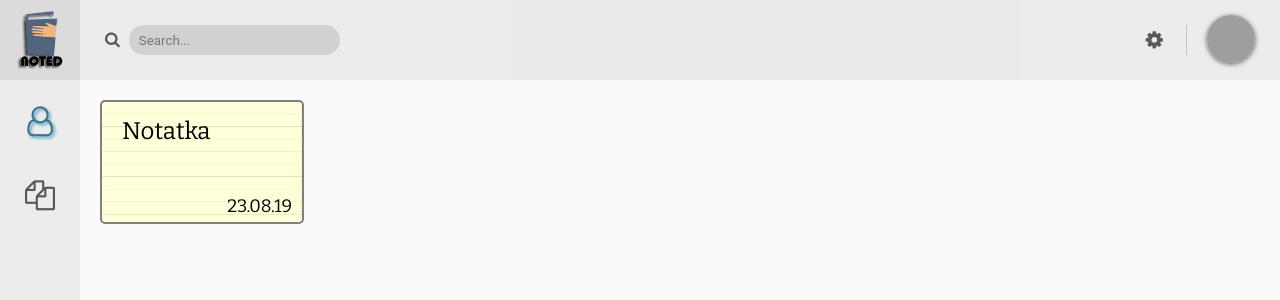
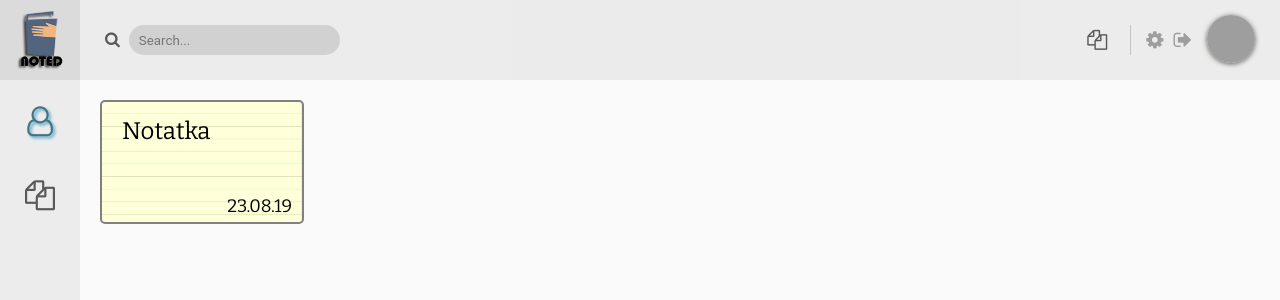
Before and after one commit to PiksoKN/hackathon_frozent, a PHP site: page /dashboard_notes.php in a window 1280 px wide. Shown: the top 300 px of the page. Run offline with PHP 8.4, Linux system fonts and the light colour scheme; grey boxes are pictures that could not be loaded.

Commit message:
A ajaaaaak

```diff
--- a/css/notes.css
+++ b/css/notes.css
@@ -8,7 +8,7 @@
     border-radius: 5px;
     position:relative;
     margin: 20px 10px 10px 20px;
-    background-image:url(../img/notes.jpg);
+    background-image:url(../data/notes.jpg);
     background-size:cover;
   }
   .note-title {
--- a/dashboard_notes.php
+++ b/dashboard_notes.php
@@ -21,8 +21,10 @@
             <input type="text" placeholder="Search..." class="header-search-input">
         </div>
         <div class="header-button-wrap">
-            <div class="header-button"><i class="fa fa-cog" aria-hidden="true"></i></div>
+            <div class="header-button"><i class="fa fa-files-o" aria-hidden="true"></i></div>
             <div class="header-splitter"></div>
+            <div class="header-button-av"><i class="fa fa-cog" aria-hidden="true"></i></div>
+            <a href="logout.php"><div class="header-button-av"><i class="fa fa-sign-out" aria-hidden="true"></i></div></a>
             <div class="header-avatar" style="background-image: url(http://res.frozent.pl/sdadsd.jpg)"></div>
         </div>
     </div>
```
Also changed, not shown: data/notes.jpg (renamed from img/notes.jpg).
